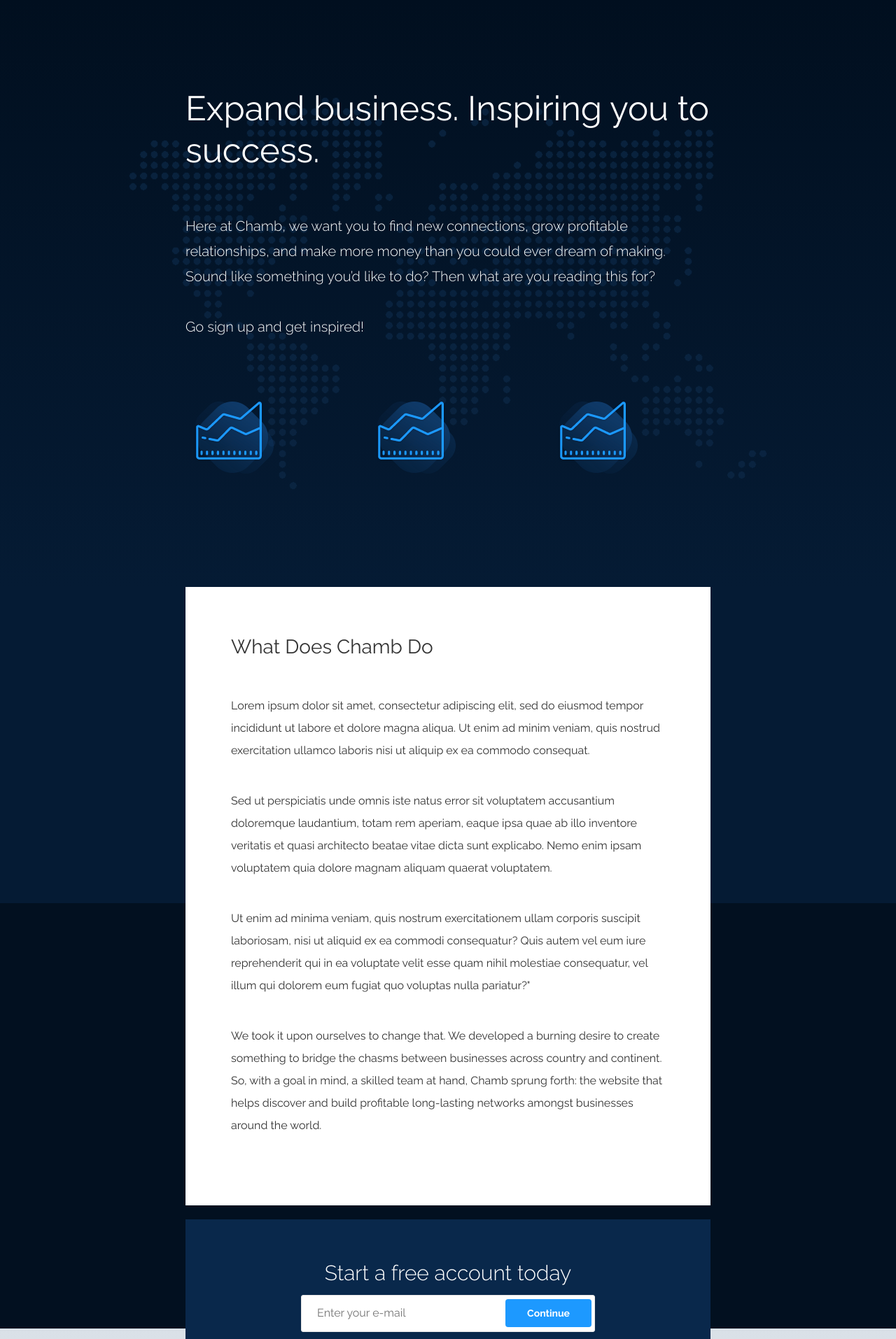
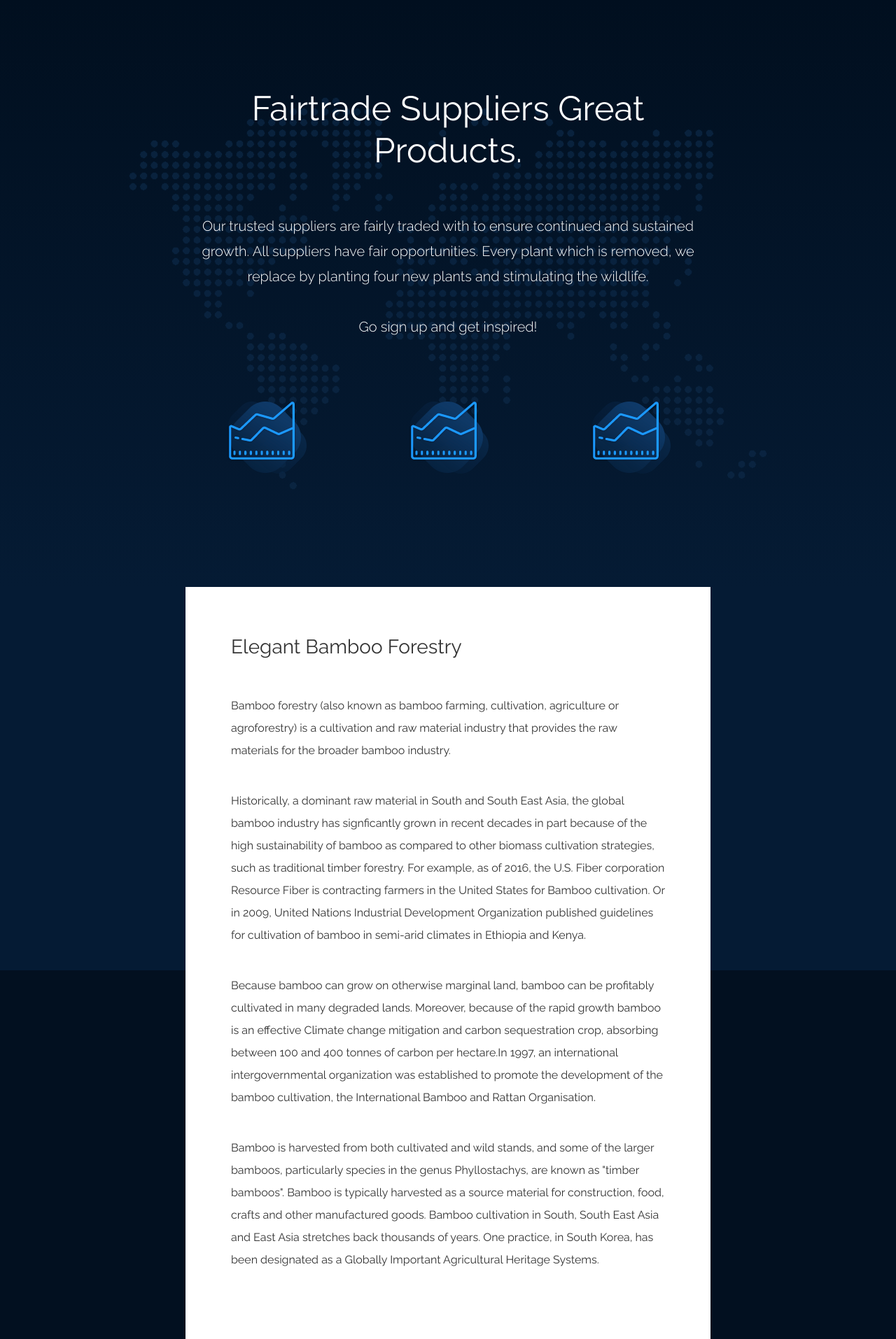
Before and after one commit to RobSero/Bamboo-eCommerce, a Django app: page /about/ in a window 1280 px wide. Shown: the part 66-1980 px from the top of the page at 70% size. Run offline with Django 3.2, Linux system fonts and the light colour scheme; some libraries are stand-ins or nearby versions; grey boxes are pictures that could not be loaded.

Commit message:
about page text revised

```diff
--- a/templates/about_page.html
+++ b/templates/about_page.html
@@ -8,12 +8,12 @@
      <div class="map"></div>
      <div class="container">
         <div class="row">
-           <div class="col-lg-8 col-lg-offset-2">
+           <div class="col-lg-8 col-lg-offset-2 align-center">
               <div class="wow fadeIn" data-wow-delay="0.0s">
-                 <h1>Expand business.
-                    Inspiring you to success.
+                 <h1>Fairtrade Suppliers
+                    Great Products.
                  </h1>
-                 <p class="lead">Here at Chamb, we want you to find new connections, grow profitable relationships, and make more money than you could ever dream of making. Sound like something you’d like to do? Then what are you reading this for?
+                 <p class="lead">Our trusted suppliers are fairly traded with to ensure continued and sustained growth. All suppliers have fair opportunities. Every plant which is removed, we replace by planting four new plants and stimulating the wildlife.
                     <br>
                     <br>
                     Go sign up and get inspired!
@@ -35,21 +35,14 @@
            <div class="col-lg-8 col-lg-offset-2">
               <div class="does-box">
                  <div class="panel-body">
-                    <h2>What Does Chamb Do</h2>
-                    <p>Lorem ipsum dolor sit amet, consectetur adipiscing elit, sed do eiusmod tempor incididunt ut labore et dolore magna aliqua.
-                       Ut enim ad minim veniam, quis nostrud exercitation ullamco laboris nisi ut aliquip ex ea commodo consequat.
+                    <h2>Elegant Bamboo Forestry</h2>
+                    <p>Bamboo forestry (also known as bamboo farming, cultivation, agriculture or agroforestry) is a cultivation and raw material industry that provides the raw materials for the broader bamboo industry.
                     </p>
-                    <p>Sed ut perspiciatis unde omnis iste natus error sit voluptatem accusantium doloremque laudantium, totam rem aperiam,
-                       eaque ipsa quae ab illo inventore veritatis et quasi architecto beatae vitae dicta sunt explicabo. Nemo enim ipsam
-                       voluptatem quia dolore magnam aliquam quaerat voluptatem.
+                    <p>Historically, a dominant raw material in South and South East Asia, the global bamboo industry has signficantly grown in recent decades in part because of the high sustainability of bamboo as compared to other biomass cultivation strategies, such as traditional timber forestry. For example, as of 2016, the U.S. Fiber corporation Resource Fiber is contracting farmers in the United States for Bamboo cultivation. Or in 2009, United Nations Industrial Development Organization published guidelines for cultivation of bamboo in semi-arid climates in Ethiopia and Kenya.
                     </p>
-                    <p>Ut enim ad minima veniam, quis nostrum exercitationem ullam corporis suscipit laboriosam, nisi ut aliquid ex ea commodi
-                       consequatur? Quis autem vel eum iure reprehenderit qui in ea voluptate velit esse quam nihil molestiae consequatur, vel
-                       illum qui dolorem eum fugiat quo voluptas nulla pariatur?"
+                    <p>Because bamboo can grow on otherwise marginal land, bamboo can be profitably cultivated in many degraded lands. Moreover, because of the rapid growth bamboo is an effective Climate change mitigation and carbon sequestration crop, absorbing between 100 and 400 tonnes of carbon per hectare.In 1997, an international intergovernmental organization was established to promote the development of the bamboo cultivation, the International Bamboo and Rattan Organisation.
                     </p>
-                    <p>We took it upon ourselves to change that. We developed a burning desire to create something to bridge the chasms between
-                       businesses across country and continent. So, with a goal in mind, a skilled team at hand, Chamb sprung forth: the website
-                       that helps discover and build profitable long-lasting networks amongst businesses around the world.
+                    <p>Bamboo is harvested from both cultivated and wild stands, and some of the larger bamboos, particularly species in the genus Phyllostachys, are known as "timber bamboos". Bamboo is typically harvested as a source material for construction, food, crafts and other manufactured goods. Bamboo cultivation in South, South East Asia and East Asia stretches back thousands of years. One practice, in South Korea, has been designated as a Globally Important Agricultural Heritage Systems.
                     </p>
                  </div>
                  <img class="wow fadeIn" src="images/mac-about.png" alt="" />
--- a/templates/home_page.html
+++ b/templates/home_page.html
@@ -128,7 +128,7 @@
       <div class="col-md-6 col-sm-6 wow fadeIn" data-wow-delay="0.4s">
         <div class="exciting_box l_pd">
           <img src="{% static 'img/xpann-icon.jpg' %}" class="icon-small" alt="" />
-          <h4><strong>List your products on</strong> chamb and grow connections.</h4>
+          <h4><strong>Energize your home experience </strong>with clean, responsible products</h4>
           <p>Additionally, bamboo fabric is breathable, thermal regulating, wicks moisture better than polyester performance fabrics, will resist odour and is absorbent and fast drying keeping you dryer and more comfortable than any cotton or polyester fabrics.
           </p>
         </div>
```
